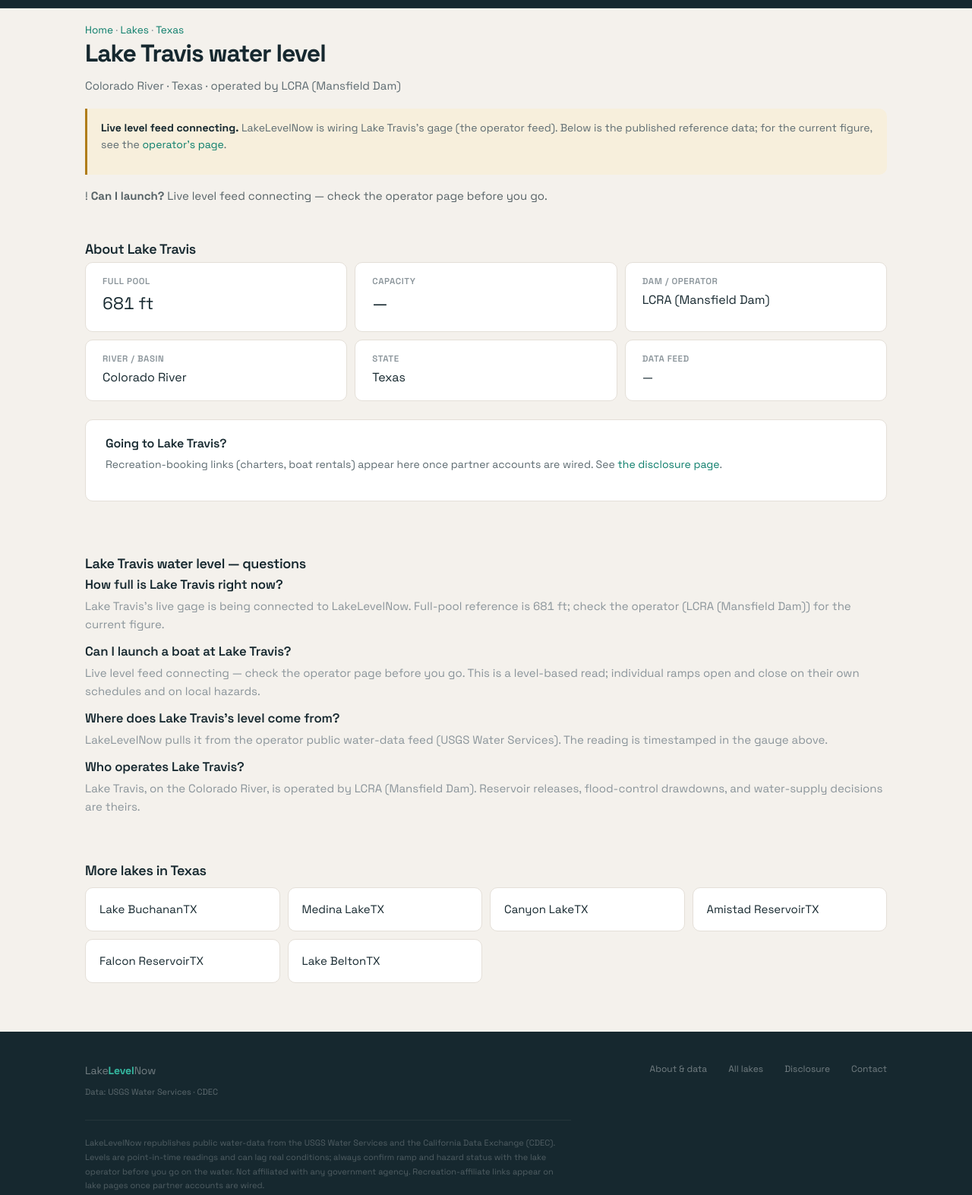
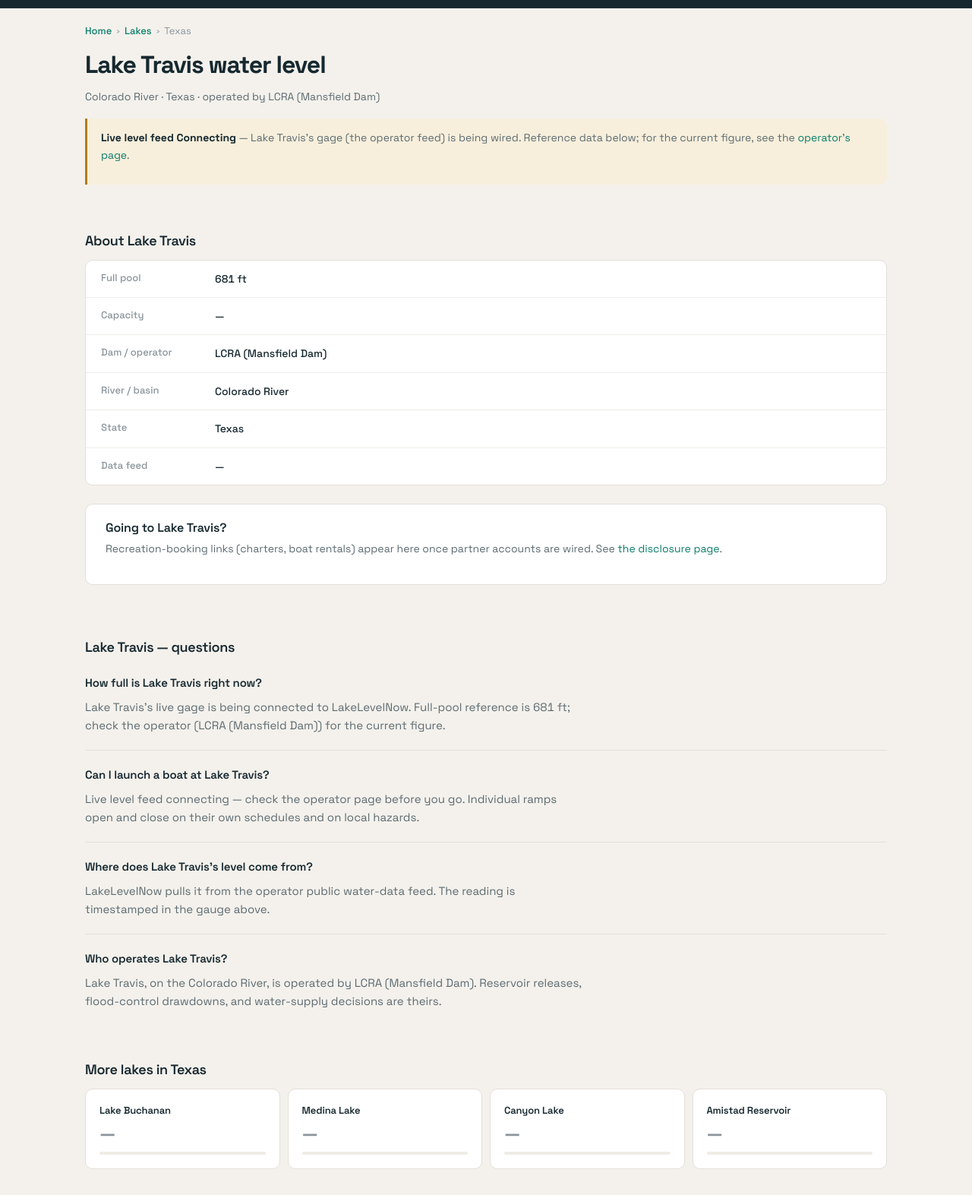
Before and after one commit to theluckystrike/lakelevelnow, an Astro site: page /lake/lake-travis in a window 1280 px wide. Shown: the part 44-1617 px from the top of the page at 76% size. Built offline with nearby package versions, Linux system fonts and the light colour scheme; Astro itself is replaced by a stand-in of ours.

Commit message:
design: lake detail page

```diff
--- a/src/pages/lake/[slug].astro
+++ b/src/pages/lake/[slug].astro
@@ -13,8 +13,6 @@
 const lake = LAKES.find((l) => l.slug === slug)!;
 const reading = getReading(slug);
 const live = !!(reading && reading.fresh);
-const launch = launchRead(reading);
-
 const stName = stateName(lake.state);
 const levelPhrase = reading?.pct_full != null ? `${reading.pct_full}% full` : (reading?.level_ft != null ? `at ${fmtNum(reading.level_ft,1)} ft` : 'current water level');
 
@@ -23,56 +21,60 @@
 
 const faqs = [
   { q: `How full is ${lake.name} right now?`, a: live
-      ? (reading!.pct_full != null ? `${lake.name} is about ${reading!.pct_full}% full as of ${new Date(reading!.as_of).toLocaleDateString('en-US',{month:'short',day:'numeric',year:'numeric'})}.` : `The most recent reading puts ${lake.name} at ${fmtNum(reading!.level_ft,1)} feet${reading!.feet_from_full!=null?`, ${fmtNum(Math.abs(reading!.feet_from_full),1)} ft ${reading!.feet_from_full>0?'below':'above'} full pool`:''}.`)
+      ? (reading!.pct_full != null ? `${lake.name} is about ${reading!.pct_full}% full as of ${new Date(reading!.as_of).toLocaleDateString('en-US',{month:'short',day:'numeric',year:'numeric'})}.` : `The most recent reading puts ${lake.name} at ${fmtNum(reading!.level_ft,1)} feet.`)
       : `${lake.name}'s live gage is being connected to ${SITE.name}. Full-pool reference is ${lake.full_pool_ft!=null?fmtNum(lake.full_pool_ft,0)+' ft':'listed on the operator page'}; check the operator (${lake.operator}) for the current figure.` },
-  { q: `Can I launch a boat at ${lake.name}?`, a: `${launch.text} This is a level-based read; individual ramps open and close on their own schedules and on local hazards.` },
-  { q: `Where does ${lake.name}'s level come from?`, a: `${SITE.name} pulls it from the ${reading?.feed || 'operator'} public water-data feed (${reading?.feed === 'CDEC' ? 'California Data Exchange' : 'USGS Water Services'}). The reading is timestamped in the gauge above.` },
+  { q: `Can I launch a boat at ${lake.name}?`, a: `${launchRead(reading).text} Individual ramps open and close on their own schedules and on local hazards.` },
+  { q: `Where does ${lake.name}'s level come from?`, a: `${SITE.name} pulls it from the ${reading?.feed || 'operator'} public water-data feed${reading?.feed === 'CDEC' ? ' (California Data Exchange)' : ''}. The reading is timestamped in the gauge above.` },
   { q: `Who operates ${lake.name}?`, a: `${lake.name}, on the ${lake.river}, is operated by ${lake.operator}. Reservoir releases, flood-control drawdowns, and water-supply decisions are theirs.` },
 ];
 
 const ld = [
-  lakeLd({ name: lake.name, path: `/lake/${slug}`, state: stName, river: lake.river,
-    levelFt: reading?.level_ft ?? null, pctFull: reading?.pct_full ?? null, asOf: reading?.as_of }),
+  lakeLd({ name: lake.name, path: `/lake/${slug}`, state: stName, river: lake.river, levelFt: reading?.level_ft ?? null, pctFull: reading?.pct_full ?? null, asOf: reading?.as_of }),
   faqLd(faqs),
   breadcrumbLd([{ name: 'Home', path: '/' }, { name: 'Lakes', path: '/lakes' }, { name: lake.name, path: `/lake/${slug}` }]),
 ];
 
-const related = LAKES.filter((l) => l.state === lake.state && l.slug !== slug).slice(0, 6);
+const related = LAKES.filter((l) => l.state === lake.state && l.slug !== slug).slice(0, 4);
 const affilWired = Object.values(AFFILIATES).some((v) => v !== 'REPLACE_ME');
+const toneHex = (t: string) => t === 'red' ? '#bb5a37' : t === 'amber' ? '#b07d1a' : '#0b7d6a';
 ---
 <BaseLayout title={title} description={description} path={`/lake/${slug}`} jsonLd={ld}>
   <div class="container">
-    <p class="mut" style="margin:18px 0 2px;font-size:.85rem"><a href="/">Home</a> · <a href="/lakes">Lakes</a> · <a href={`/lakes#${lake.state}`}>{stName}</a></p>
-    <h1>{lake.name} water level</h1>
-    <p class="dim" style="margin-bottom:6px">{lake.river} · {stName} · operated by {lake.operator}</p>
+
+    <div class="crumbs" style="padding-top:20px;">
+      <a href="/">Home</a><span class="sep">›</span>
+      <a href="/lakes">Lakes</a><span class="sep">›</span>
+      <span>{stName}</span>
+    </div>
+
+    <div style="padding-top:16px;">
+      <h1>{lake.name} water level</h1>
+      <p style="font-size:14px;color:var(--t2);margin-top:8px;">{lake.river} · {stName} · operated by {lake.operator}</p>
+    </div>
 
     {live ? (
       <LakeGauge lake={lake} reading={reading!} />
     ) : (
-      <div class="callout a" style="margin-top:18px">
-        <p><b>Live level feed connecting.</b> {SITE.name} is wiring {lake.name}'s gage
-        ({lake.feed || 'the operator feed'}). Below is the published reference data; for the current figure, see the
+      <div class="callout a" style="margin-top:18px;">
+        <p><b>Live level feed Connecting</b> — {lake.name}'s gage ({lake.feed || 'the operator feed'}) is being wired. Reference data below; for the current figure, see the
         <a href={reading?.feed === 'CDEC' ? `https://cdec.water.ca.gov/dynamicapp/staMeta?station_id=${lake.cdec_id}` : (lake.usgs_site ? `https://waterdata.usgs.gov/monitoring-location/${lake.usgs_site}/` : '#')}>operator's page</a>.</p>
       </div>
     )}
 
-    <div class="ramp" style={live ? '' : 'opacity:.7'}>
-      <span class={`ic ${launch.ok ? 'ok' : 'warn'}`}>{launch.ok ? '✓' : '!'}</span>
-      <span><b>Can I launch?</b> {launch.text}</span>
-    </div>
-
+    <!-- About this lake -->
     <section class="section">
-      <h2>About {lake.name}</h2>
-      <div class="grid cols-3">
-        <div class="card"><h3 class="mut" style="font-size:.72rem;text-transform:uppercase;letter-spacing:.05em">Full pool</h3><div class="num" style="font-size:1.4rem">{lake.full_pool_ft != null ? fmtNum(lake.full_pool_ft,0)+' ft' : '—'}</div></div>
-        <div class="card"><h3 class="mut" style="font-size:.72rem;text-transform:uppercase;letter-spacing:.05em">Capacity</h3><div class="num" style="font-size:1.4rem">{lake.capacity_af != null ? fmtNum(lake.capacity_af,0)+' AF' : '—'}</div></div>
-        <div class="card"><h3 class="mut" style="font-size:.72rem;text-transform:uppercase;letter-spacing:.05em">Dam / operator</h3><div class="num" style="font-size:1rem;font-family:var(--sans)">{lake.operator}</div></div>
-        <div class="card"><h3 class="mut" style="font-size:.72rem;text-transform:uppercase;letter-spacing:.05em">River / basin</h3><div class="num" style="font-size:1rem;font-family:var(--sans)">{lake.river}</div></div>
-        <div class="card"><h3 class="mut" style="font-size:.72rem;text-transform:uppercase;letter-spacing:.05em">State</h3><div class="num" style="font-size:1rem;font-family:var(--sans)">{stName}</div></div>
-        <div class="card"><h3 class="mut" style="font-size:.72rem;text-transform:uppercase;letter-spacing:.05em">Data feed</h3><div class="num" style="font-size:1rem;font-family:var(--sans)">{reading?.feed || lake.feed || '—'}</div></div>
+      <h2 style="margin-bottom:14px;">About {lake.name}</h2>
+      <div class="def-table">
+        <div class="row"><div class="k">Full pool</div><div class="vv">{lake.full_pool_ft != null ? fmtNum(lake.full_pool_ft,0)+' ft' : '—'}</div></div>
+        <div class="row"><div class="k">Capacity</div><div class="vv">{lake.capacity_af != null ? fmtNum(lake.capacity_af,0)+' AF' : '—'}</div></div>
+        <div class="row"><div class="k">Dam / operator</div><div class="vv">{lake.operator}</div></div>
+        <div class="row"><div class="k">River / basin</div><div class="vv">{lake.river}</div></div>
+        <div class="row"><div class="k">State</div><div class="vv">{stName}</div></div>
+        <div class="row"><div class="k">Data feed</div><div class="vv">{reading?.feed || lake.feed || '—'}</div></div>
       </div>
     </section>
 
+    <!-- Affiliate -->
     <div class="affil">
       <h3>Going to {lake.name}?</h3>
       {affilWired ? (
@@ -85,30 +87,29 @@
           </div>
         </>
       ) : (
-        <p class="mut">Recreation-booking links (charters, boat rentals) appear here once partner accounts are wired. See <a href="/disclosure">the disclosure page</a>.</p>
+        <p class="mut" style="color:var(--t2);">Recreation-booking links (charters, boat rentals) appear here once partner accounts are wired. See <a href="/disclosure">the disclosure page</a>.</p>
       )}
     </div>
 
+    <!-- FAQ -->
     <section class="section">
-      <h2>{lake.name} water level — questions</h2>
-      {faqs.map((f) => (
-        <div style="margin-bottom:14px">
-          <h3 style="font-size:1.05rem">{f.q}</h3>
-          <p class="mut" style="margin:4px 0 0">{f.a}</p>
-        </div>
-      ))}
+      <h2 style="margin-bottom:4px;">{lake.name} — questions</h2>
+      {faqs.map((f) => <div class="faq-item"><div class="q">{f.q}</div><div class="a">{f.a}</div></div>)}
     </section>
 
     {related.length > 0 && (
       <section class="section">
-        <h2>More lakes in {stName}</h2>
-        <div class="state-grid" style="margin-top:12px">
+        <h2 style="margin-bottom:14px;">More lakes in {stName}</h2>
+        <div class="grid cols-4">
           {related.map((l) => {
-            const r = getReading(l.slug); const stt = status(r?.pct_full ?? null);
-            return <a href={`/lake/${l.slug}`}><span>{l.name}</span><span class="tag">{r?.fresh ? (r.pct_full!=null?`${r.pct_full}%`:'live') : l.state}</span></a>;
+            const r = getReading(l.slug); const hex = r?.fresh ? toneHex(status(r.pct_full).tone) : '#8a949a';
+            const val = r?.fresh ? (r.pct_full!=null?`${r.pct_full}%`:`${fmtNum(r.level_ft,1)}`) : '—';
+            const bar = r?.fresh && r.pct_full!=null ? `${r.pct_full}%` : '0%';
+            return <a class="lake-card" href={`/lake/${l.slug}`} style="padding:18px;"><div class="name" style="font-size:13px;">{l.name}</div><div class="val" style={`font-size:24px;margin-top:8px;color:${hex};`}>{val}</div><div class="bar" style="margin-top:12px;"><i style={`width:${bar};background:${hex}`}></i></div></a>;
           })}
         </div>
       </section>
     )}
+
   </div>
 </BaseLayout>
```
